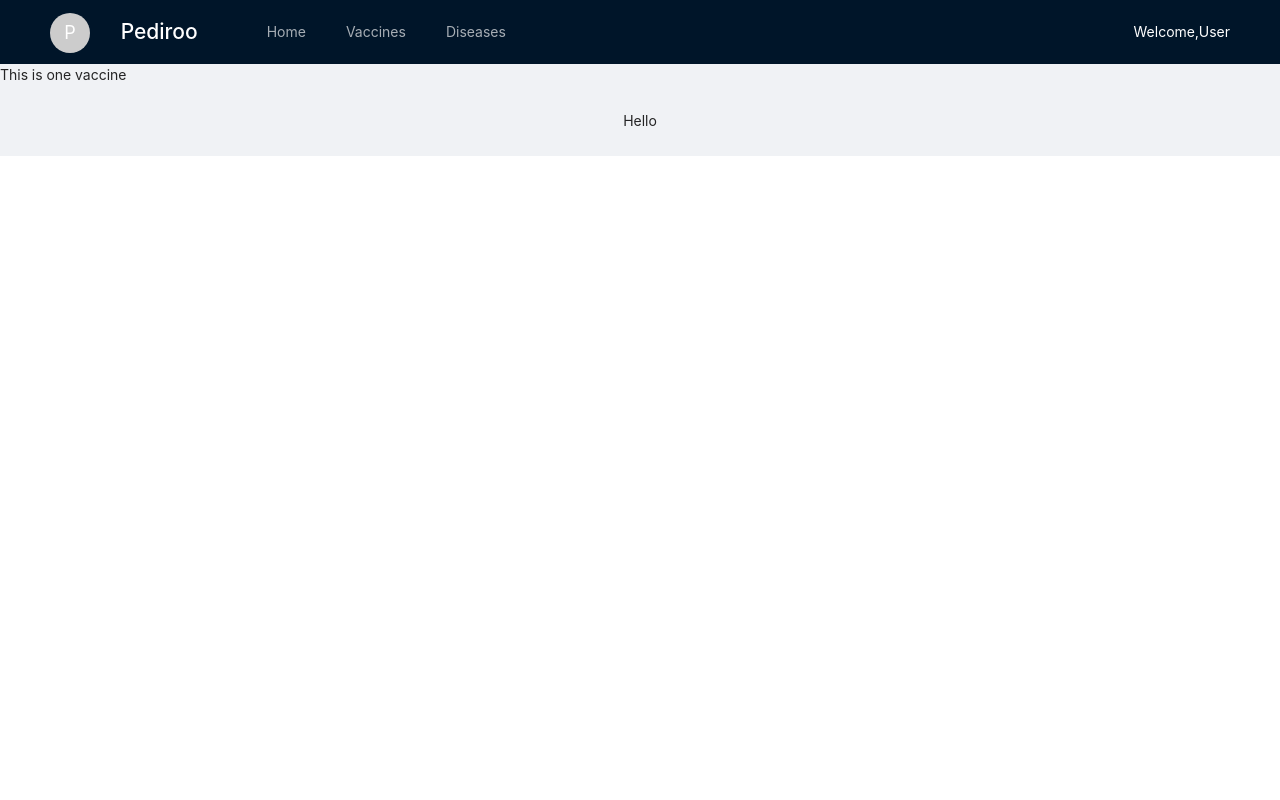
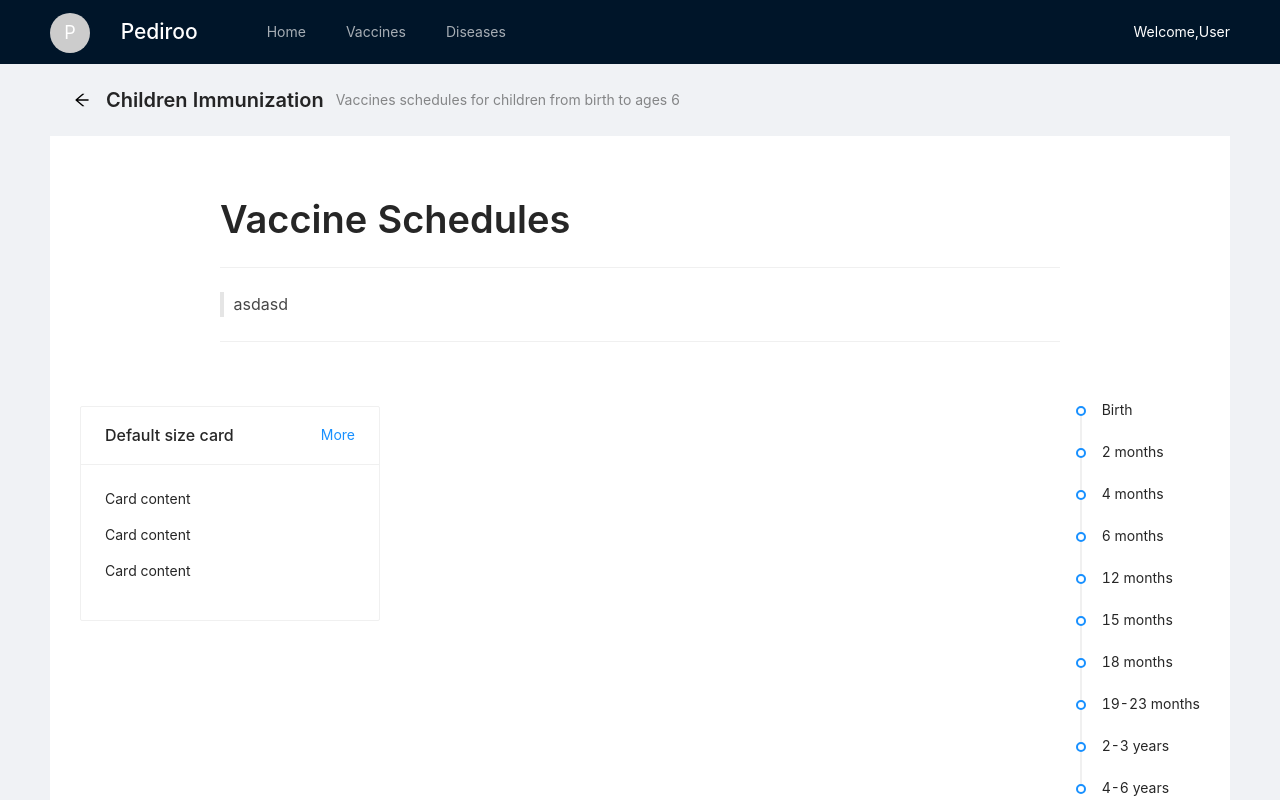
Before and after one commit to LiquidSayuki/FIT5120-TA1-Front, a React app: page /vaccine/1 in a window 1280 px wide. Shown: the top 800 px of the page. Built offline with nearby package versions, Linux system fonts and the light colour scheme.

Commit message:
vaccine pages initial setup

```diff
--- a/src/components/indexRouter/GlobalHeader.js
+++ b/src/components/indexRouter/GlobalHeader.js
@@ -1,38 +1,46 @@
 import React from 'react';
 import { Avatar, Layout, Menu, Col, Row } from 'antd';
 import style from "./GlobalHeader.module.css"
-import {withRouter} from "react-router-dom";
+import { withRouter } from "react-router-dom";
 
 const { Header } = Layout;
 
 // Data structure of the Top navigation bar
 const items = [
     {
-        key:"/home",
-        label:"Home"
+        key: "/home",
+        label: "Home"
     },
     {
-        key:"/vaccines",
-        label:"Vaccines",
-    },{
-        key:"/undefined",
-        label:"Diseases",
+        key: "/vaccines",
+        label: "Vaccines",
         children: [{
-            key:"/diseases",
-            label:"Common diseases"
+            key: "/BirthToAges6",
+            label: "Birth to Ages 6"
         },
         {
-            key:"/disease01",
-            label:"disease 01"
+            key: "/Ages7ToAges18",
+            label: "Ages 7 to Ages 18"
+        }]
+    }, {
+        key: "/undefined",
+        label: "Diseases",
+        children: [{
+            key: "/diseases",
+            label: "Common diseases"
         },
         {
-            key:"/disease02",
-            label:"disease 02"
+            key: "/disease01",
+            label: "disease 01"
+        },
+        {
+            key: "/disease02",
+            label: "disease 02"
         }]
     }]
 
 const GlobalHeader = (props) => {
-    const onClick = (e) =>{
+    const onClick = (e) => {
         //console.log(props);
         props.history.push(e.key)
     };
@@ -48,12 +56,12 @@ const GlobalHeader = (props) => {
                     <Menu
                         theme="dark"
                         mode="horizontal"
-                        onClick = {onClick}
+                        onClick={onClick}
                         items={items}
-                        defaultSelectedKeys = {selectedKey}
+                        defaultSelectedKeys={selectedKey}
                     />
                 </Col>
-                    <Col span={4}><span className={style.username} style={{float:"right"}}>Welcome,User</span></Col>
+                <Col span={4}><span className={style.username} style={{ float: "right" }}>Welcome,User</span></Col>
             </Row>
         </Header>
     );
--- a/src/router/IndexRouter.js
+++ b/src/router/IndexRouter.js
@@ -1,30 +1,31 @@
 import React from "react";
-import {BrowserRouter, Redirect, Route, Switch} from "react-router-dom";
+import { BrowserRouter, Redirect, Route, Switch } from "react-router-dom";
 import { Layout } from 'antd';
 import Home from "../views/home/Home";
 import PageHeader from "../components/indexRouter/GlobalHeader";
-import Vaccine from "../views/vaccine/Vaccine";
+import Ages7ToAges18 from "../views/vaccine/Ages7ToAges18";
 import Disease from "../views/disease/Disease";
-import SingleVaccine from "../views/vaccine/SingleVaccine";
+import BirthToAges6 from "../views/vaccine/BirthToAges6";
 import SingleDisease from "../views/disease/SingleDisease";
 
 const { Footer } = Layout;
 
 export default function () {
-    return(
+    return (
         <BrowserRouter>
             <Layout className="layout">
-                <PageHeader/>
+                <PageHeader />
                 <Switch>
-                    <Route path="/vaccines" component={Vaccine}/>
-                    <Route path="/vaccine/:id" component={SingleVaccine}></Route>
-                    <Route path="/diseases" component={Disease}/>
+                    <Route path="/BirthToAges6" component={BirthToAges6} />
+                    <Route path="/Ages7ToAges18" component={Ages7ToAges18} />
+                    <Route path="/vaccine/:id" component={BirthToAges6}></Route>
+                    <Route path="/diseases" component={Disease} />
                     <Route path="/disease/:id" component={SingleDisease}></Route>
-                    <Route path="/home" component={Home}/>
-                    <Redirect from="/" to="/home"/>
-                            {/*<Route path="/" render={()=>*/}
-                            {/*"条件"?true:<Redirect to=""/>*/}
-                            {/*}/>*/}
+                    <Route path="/home" component={Home} />
+                    <Redirect from="/" to="/home" />
+                    {/*<Route path="/" render={()=>*/}
+                    {/*"条件"?true:<Redirect to=""/>*/}
+                    {/*}/>*/}
                 </Switch>
                 <Footer
                     style={{
--- a/src/views/vaccine/Vaccine.js
+++ b/src/views/vaccine/Ages7ToAges18.js
@@ -2,24 +2,24 @@ import React from 'react';
 import { Layout } from 'antd';
 import LocationIdentifier from "../../components/basicPageFrame/LocationIdentifier";
 
-const {Content} = Layout;
+const { Content } = Layout;
 
-const title = "Vaccine"
-const subtitle = "Subtitle of vaccine page"
+const title = "Children Immunization"
+const subtitle = "Vaccines schedules for children from ages 7 to ages 18"
 
-const Vaccine = () => {
+const Ages7ToAges18 = () => {
     return (
         <Content
             style={{
                 padding: '0 50px',
             }}
         >
-            <LocationIdentifier title={title} subtitle={subtitle}/>
+            <LocationIdentifier title={title} subtitle={subtitle} />
             <div className="site-layout-content">
-                Vaccine Content
+                Vaccine Content Test
             </div>
         </Content>
     );
 };
 
-export default Vaccine;
+export default Ages7ToAges18;
--- /dev/null
+++ b/src/views/vaccine/BirthToAges6.css
@@ -0,0 +1 @@
+.timelines {}
--- /dev/null
+++ b/src/views/vaccine/BirthToAges6.js
@@ -0,0 +1,68 @@
+import React from 'react';
+import { Layout, Timeline, Card, Col, Row, Divider, Typography } from 'antd';
+import LocationIdentifier from "../../components/basicPageFrame/LocationIdentifier";
+
+const { Content } = Layout;
+const { Title, Paragraph } = Typography;
+
+const title = "Children Immunization"
+const subtitle = "Vaccines schedules for children from birth to ages 6"
+
+const BirthToAges6 = () => {
+    return (
+        <Content
+            style={{
+                padding: '0 50px',
+            }}
+        >
+            <LocationIdentifier title={title} subtitle={subtitle} />
+            <div className="site-layout-content">
+                {/* Vaccine Content Test */}
+                <Row style={{ paddingTop: "30px" }}>
+                    <Col span={3}></Col>
+                    <Col span={18}>
+                        <Paragraph>
+                            <Title>Vaccine Schedules</Title>
+                            <Divider />
+                            <blockquote style={{ fontSize: "16px" }}>asdasd</blockquote>
+                            <Divider />
+                        </Paragraph>
+                    </Col>
+                </Row>
+                <div style={{ display: 'flex', justifyContent: 'space-between', paddingTop: "40px" }}>
+                    <div className='vaccinations' style={{ justifyContent: 'center' }}>
+                        <Card
+                            title="Default size card"
+                            extra={<a href="#">More</a>}
+                            style={{
+                                width: 300,
+                            }}
+                        >
+                            <p>Card content</p>
+                            <p>Card content</p>
+                            <p>Card content</p>
+                        </Card>
+                    </div>
+                    <div className="timelines" style={{ display: 'flex', justifyContent: 'flex-end' }}>
+                        <Timeline>
+                            <Timeline.Item>Birth</Timeline.Item>
+                            <Timeline.Item>2 months</Timeline.Item>
+                            <Timeline.Item>4 months</Timeline.Item>
+                            <Timeline.Item>6 months</Timeline.Item>
+                            <Timeline.Item>12 months</Timeline.Item>
+                            <Timeline.Item>15 months</Timeline.Item>
+                            <Timeline.Item>18 months</Timeline.Item>
+                            <Timeline.Item>19-23 months</Timeline.Item>
+                            <Timeline.Item>2-3 years</Timeline.Item>
+                            <Timeline.Item>4-6 years</Timeline.Item>
+                        </Timeline>
+                    </div>
+                </div>
+            </div>
+        </Content>
+
+
+    );
+};
+
+export default BirthToAges6;
--- a/src/views/vaccine/SingleVaccine.js
+++ /dev/null
@@ -1,11 +0,0 @@
-import React from 'react';
-
-const SingleVaccine = () => {
-    return (
-        <div>
-            This is one vaccine
-        </div>
-    );
-};
-
-export default SingleVaccine;
```
Also changed, not shown: src/views/vaccine/TestBirthToAges6.js (added, +62 -0 lines). Lines whose indentation alone changed are shown as unchanged.
